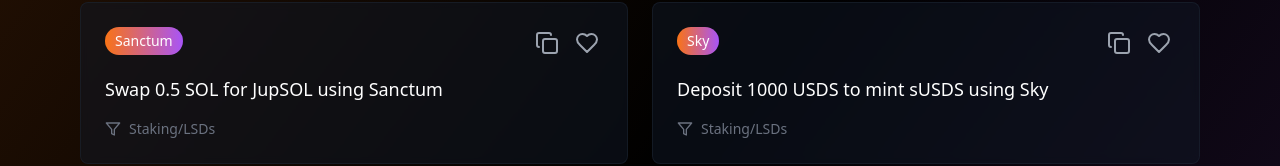
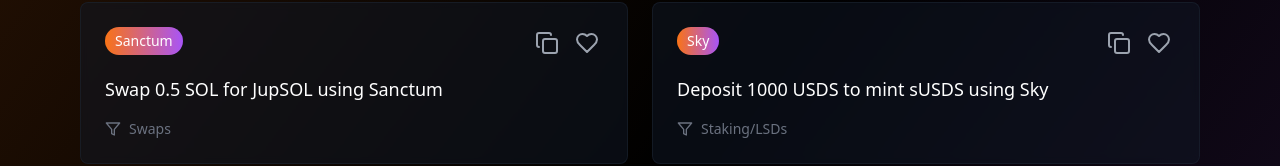
Before and after one commit to kkomaz/save-the-prompt, a React (Vite) app: page / in a window 1280 px wide. Shown: the part 634-800 px from the top of the page. Built offline with nearby package versions, Linux system fonts and the light colour scheme.

Commit message:
more fix

```diff
--- a/src/App.tsx
+++ b/src/App.tsx
@@ -49,7 +49,7 @@ function App() {
     },
     {
       id: '5',
-      category: 'Staking/LSDs',
+      category: 'Swaps',
       protocol: 'Sanctum',
       text: 'Swap 0.5 SOL for JupSOL using Sanctum',
       copied: false,
```
